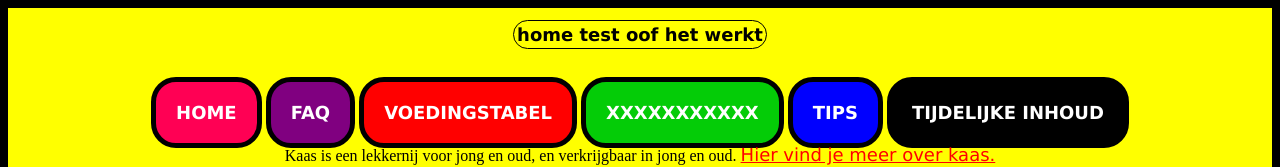
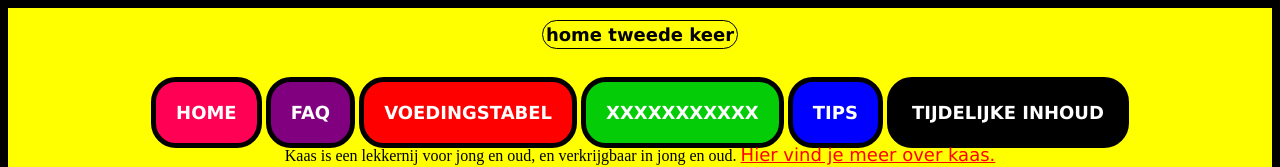
Before and after one commit to alleskaas/-, a plain HTML site: page index.html in a window 1280 px wide. Shown: the top 167 px of the page. Drawn offline with Linux system fonts and the light colour scheme.

Commit message:
Update index.html

```diff
--- a/index.html
+++ b/index.html
@@ -14,7 +14,7 @@
 		<body>
 
       <p>
-      <h1> home test oof het werkt </h1>
+      <h1> home tweede keer </h1>
       </p>
 
  <inline>
```
